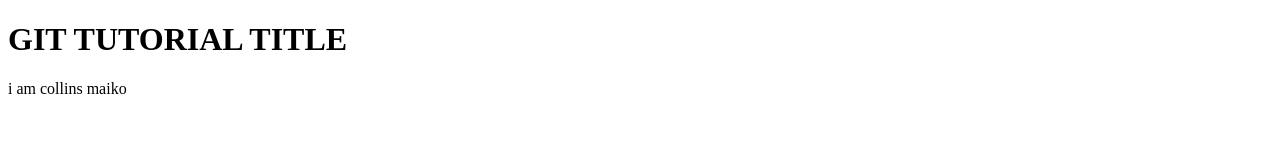
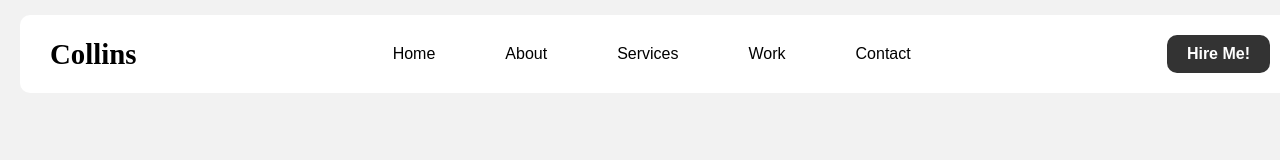
Before and after one commit to collinsmaiko/new-project, a plain HTML site: page index.html in a window 1280 px wide. Drawn offline with Linux system fonts and the light colour scheme.

Commit message:
Add header and navigation bar

```diff
--- a/index.html
+++ b/index.html
@@ -7,7 +7,20 @@
     <link rel="stylesheet" href="styles.css">
 </head>
 <body>
-    <h1>Git Tutorial Title</h1>
-    <p>i am collins maiko</p>
+    <header>
+        <a href="index.html" class="logo">Collins</a>
+
+        <nav>
+            <ul>
+                <li><a href="#">Home</a></li>
+                <li><a href="#">About</a></li>
+                <li><a href="#">Services</a></li>
+                <li><a href="#">Work</a></li>
+                <li><a href="#">Contact</a></li>
+            </ul>
+        </nav>
+
+        <a href="#" class="btn">Hire Me!</a>
+    </header>
 </body>
 </html>
--- a/styles.css
+++ b/styles.css
@@ -1,6 +1,80 @@
-h1 {
+* {
+    margin: 0;
+    padding: 0;
+    box-sizing: border-box;
+    list-style: none;
+    text-decoration: none;
+}
+
+body,
+html {
+    scroll-behavior: smooth;
+    background-color: #f2f2f2;
+}
+
+header {
+    background-color: #ffffff;
+    width: 100%;
+    padding: 20px 30px;
+    border-radius: 10px;
+    margin: 15px 20px;
+    display: flex;
+    align-items: center;
+    justify-content: space-between;
+}
+
+header .logo {
+    font-size: 1.8rem;
     font-weight: 700;
-    font-size: 2rem;
-    text-transform: uppercase;
+    color: black;
     font-family: serif;
 }
+
+header nav {
+    display: flex;
+    align-items: center;
+}
+
+header nav ul {
+    display: flex;
+    align-items: center;
+    gap: 30px;
+}
+
+header nav ul li a {
+    font-size: 16px;
+    font-family: sans-serif;
+    color: black;
+    font-weight: 500;
+    cursor: pointer;
+    padding: 10px 20px;
+    transition: all .2s ease;
+    border-radius: 10px;
+}
+
+header nav ul li a:hover {
+    background-color: #f1f1f1;
+}
+
+header nav ul li a:focus {
+    background-color: #f1f1f1;
+}
+
+header .btn {
+    padding: 10px 20px;
+    background-color: #333;
+    color: white;
+    font-size: 16px;
+    font-family: sans-serif;
+    font-weight: 600;
+    border-radius: 10px;
+    transition: all .2s ease;
+}
+
+header .btn:hover {
+    background-color: #333333d6;
+}
+
+header .btn:focus {
+    background-color: #333333d6;
+}
```
